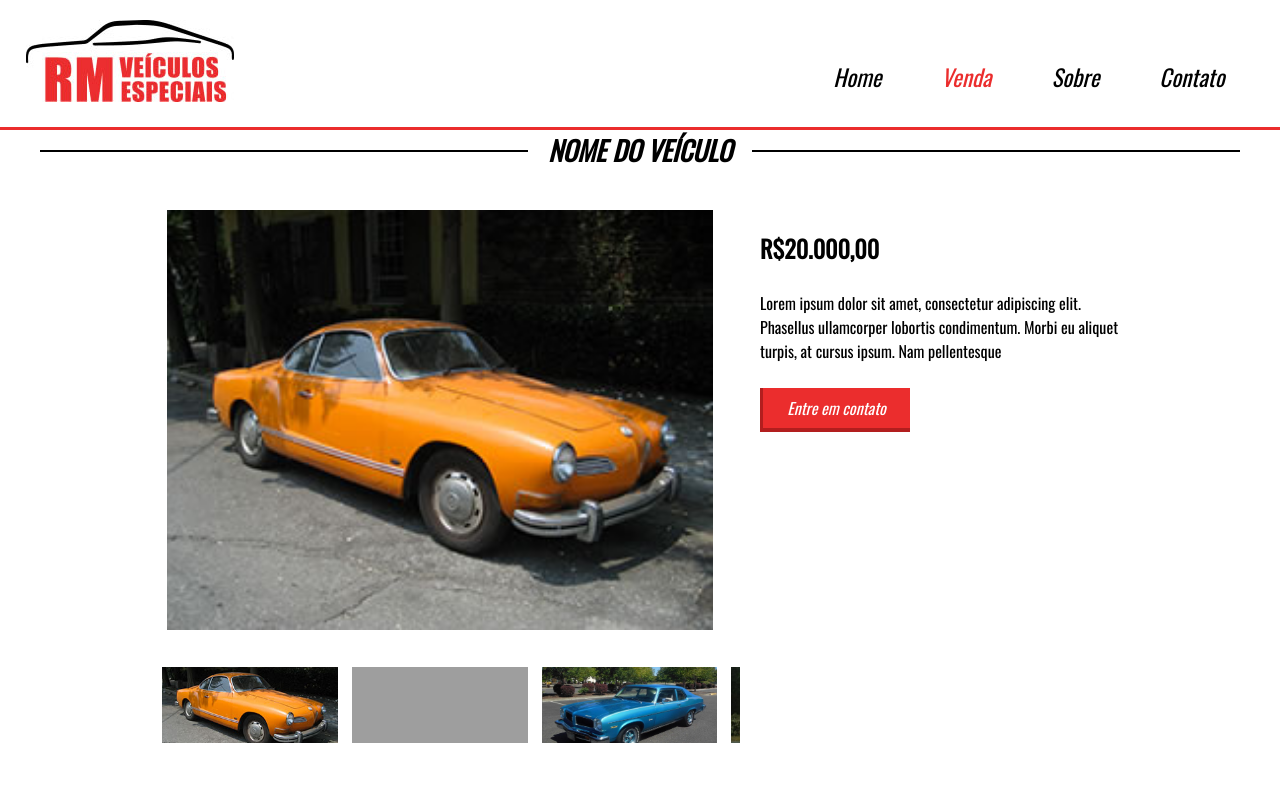
After one commit to V1nnys/Danki-code, a PHP site: page /veiculo1.html in a window 1280 px wide. The commit adds this page. Shown: the top 804 px of the page. Run offline with PHP 8.4, Linux system fonts and the light colour scheme; grey boxes are pictures that could not be loaded.

Commit message:
Projeto_05
*Página de detalhes do veículo

```diff
--- a/Projeto_pratico_05/Css/css5.css
+++ b/Projeto_pratico_05/Css/css5.css
@@ -526,6 +526,63 @@ section.venda {
   margin-top: 20px;
 }
 
+section.venda-single {
+  padding: 0 2%;
+}
+
+section.venda-single .container {
+  padding: 40px 0;
+  max-width: 1000px;
+}
+
+.info-veiculo {
+  float: left;
+  width: 60%;
+}
+
+.foto-destaque {
+  width: 100%;
+  padding-top: 70%;
+  background-position: center;
+  background-size: contain;
+  background-repeat: no-repeat;
+}
+
+.descricao-veiculo {
+  float: left;
+  width: 40%;
+  padding: 20px;
+}
+
+.descricao-veiculo p {
+  margin-top: 25px;
+  max-width: 360px;
+}
+
+.descricao-veiculo a {
+  margin-top: 25px;
+}
+
+.nav-galeria {
+  width: 100%;
+  padding: 15px;
+  margin-top: 15px;
+  overflow: hidden;
+}
+
+.nav-galeria-wraper {
+  width: 200%;
+}
+
+.mini-img {
+  float: left;
+  border: 7px solid white;
+  background-position: center;
+  background-size: cover;
+  padding-top: calc(33.3% * (100 / 200) * 0.4);
+  width: calc(33.3% * (100 / 200));
+}
+
 /* -----------------------------responsivo----------------------------- */
 
 @media screen and (max-width: 1100px) {
--- /dev/null
+++ b/Projeto_pratico_05/veiculo1.html
@@ -0,0 +1,229 @@
+<html>
+  <head>
+    <title>Projeto 05</title>
+    <link rel="preconnect" href="https://fonts.gstatic.com" />
+    <link
+      href="https://fonts.googleapis.com/css2?family=Oswald&display=swap"
+      rel="stylesheet"
+    />
+    <link href="./Css/css5.css" rel="stylesheet" />
+    <meta charset="utf-8" />
+    <meta
+      name="viewport"
+      content="width=device-width,initial-scale=1.0,maximum-scale=1.0"
+    />
+  </head>
+
+  <body>
+    <header style="border-bottom: 3px solid #eb2d2d">
+      <div class="container">
+        <div class="logo">
+          <img src="images/logo.jpg" />
+        </div>
+        <!--logo-->
+
+        <nav class="desktop">
+          <ul>
+            <li><a href="index5.html">Home</a></li>
+            <li><a style="color: EB2D2D" href="venda.html">Venda</a></li>
+            <li><a href="">Sobre</a></li>
+            <li><a href="">Contato</a></li>
+          </ul>
+        </nav>
+
+        <nav class="mobile">
+          <ul>
+            <li><a href="index5.html">Home</a></li>
+            <li><a style="color: EB2D2D" href="venda.html">Venda</a></li>
+            <li><a href="">Sobre</a></li>
+            <li><a href="">Contato</a></li>
+          </ul>
+        </nav>
+        <!--mobile-->
+
+        <div class="clear"></div>
+      </div>
+      <!--container-->
+    </header>
+
+    <section class="venda-single">
+      <div class="line-titulo">
+        <div class="ln1"></div>
+        <!--ln1-->
+        <h2>Nome do veículo</h2>
+      </div>
+      <!--line-titulo-->
+
+      <div class="container">
+        <div class="info-veiculo">
+          <div
+            style="background-image: url('./images/carro1.jpg')"
+            class="foto-destaque"
+          ></div>
+
+          <div class="nav-galeria">
+            <div class="nav-galeria-wraper">
+              <div
+                style="background-image: url('./images/carro1.jpg')"
+                class="mini-img"
+              ></div>
+              <div
+                style="background-image: url('./images/carro2.jpg')"
+                class="mini-img"
+              ></div>
+              <div
+                style="background-image: url('./images/carro3.jpg')"
+                class="mini-img"
+              ></div>
+              <div
+                style="background-image: url('./images/carro4.jpg')"
+                class="mini-img"
+              ></div>
+              <div
+                style="background-image: url('./images/carro5.jpg')"
+                class="mini-img"
+              ></div>
+              <div
+                style="background-image: url('./images/carro6.jpg')"
+                class="mini-img"
+              ></div>
+            </div>
+            <!--nav-galeria-wraper-->
+          </div>
+          <!--nav-galeria-->
+        </div>
+        <!--info-veiculo-->
+
+        <div class="descricao-veiculo">
+          <h2>R$20.000,00</h2>
+          <p>
+            Lorem ipsum dolor sit amet, consectetur adipiscing elit. Phasellus
+            ullamcorper lobortis condimentum. Morbi eu aliquet turpis, at cursus
+            ipsum. Nam pellentesque
+          </p>
+          <a href="" class="btn1">Entre em contato</a>
+        </div>
+        <!--descricao-veiculo-->
+
+        <div class="clear"></div>
+      </div>
+      <!--container-->
+    </section>
+    <!--venda-single-->
+
+    <section class="contato">
+      <div class="line-titulo">
+        <div class="ln1"></div>
+        <!--ln1-->
+        <h2>Contato</h2>
+      </div>
+      <!--line-titulo-->
+
+      <form>
+        <div class="input-wraper w100">
+          <input placeholder="Nome*" type="text" required />
+        </div>
+        <!--input-wraper w100-->
+
+        <div class="input-wraper w50">
+          <input placeholder="E-mail*" type="text" required />
+        </div>
+        <!--input-wraper w100-->
+
+        <div class="input-wraper w50">
+          <input placeholder="Telefone*" type="text" required />
+        </div>
+        <!--input-wraper w100-->
+
+        <div class="input-wraper w100">
+          <textarea placeholder="Mensagem*" required></textarea>
+        </div>
+        <!--input-wraper w100-->
+
+        <div class="input-wraper w100">
+          <input class="btn1" type="submit" value="Enviar" />
+        </div>
+        <!--input-wraper w100-->
+
+        <div class="clear"></div>
+      </form>
+    </section>
+    <!--contato-->
+
+    <section class="veiculos-destaque">
+      <div class="line-titulo">
+        <div class="ln1"></div>
+        <h2>Veículos em destaque</h2>
+      </div>
+      <!--line-titulo-->
+
+      <div class="container">
+        <div class="vitrine-destaque">
+          <div
+            style="background-image: url('images/carro1.jpg')"
+            class="carro-img"
+          ></div>
+          <!--carro-img-->
+          <div class="info-carro">
+            <h2>Volkswagen Karmann-ghia</h2>
+            <p>1.6 8v, Gasolina, 2P, Manual1969</p>
+            <a class="btn1" href="">Mais detalhes</a>
+          </div>
+          <!--info-carro-->
+        </div>
+        <!--vitrine-destaque-->
+
+        <div class="vitrine-destaque">
+          <div
+            style="background-image: url('images/carro2.jpg')"
+            class="carro-img"
+          ></div>
+          <!--carro-img-->
+          <div class="info-carro">
+            <h2>Toyota Trueno-AE86</h2>
+            <p>1.6, Gasolina, 4G auto, 5 manual</p>
+            <a class="btn1" href="">Mais detalhes</a>
+          </div>
+          <!--info-carro-->
+        </div>
+        <!--vitrine-destaque-->
+
+        <div class="vitrine-destaque">
+          <div
+            style="background-image: url('images/carro3.jpg')"
+            class="carro-img"
+          ></div>
+          <!--carro-img-->
+          <div class="info-carro">
+            <h2>Pontiac GTO-74</h2>
+            <p>5.7 Gasolina V8, 3 auto, 4 manual</p>
+            <a class="btn1" href="">Mais detalhes</a>
+          </div>
+          <!--info-carro-->
+        </div>
+        <!--vitrine-destaque-->
+
+        <div class="clear"></div>
+      </div>
+      <!--container-->
+    </section>
+    <!--veiculos-destaque-->
+
+    <footer>
+      <div class="container">
+        <nav>
+          <ul>
+            <li><a href="index5.html">Home</a></li>
+            <li><a style="color: EB2D2D" href="venda.html">Venda</a></li>
+            <li><a href="">Sobre</a></li>
+            <li><a href="">Contato</a></li>
+          </ul>
+        </nav>
+        <p>Todos os direitos reservados</p>
+
+        <div class="clear"></div>
+      </div>
+      <!--container-->
+    </footer>
+  </body>
+</html>
```
Also changed, not shown: Projeto_pratico_05/index5.html (+97 -57 lines).
